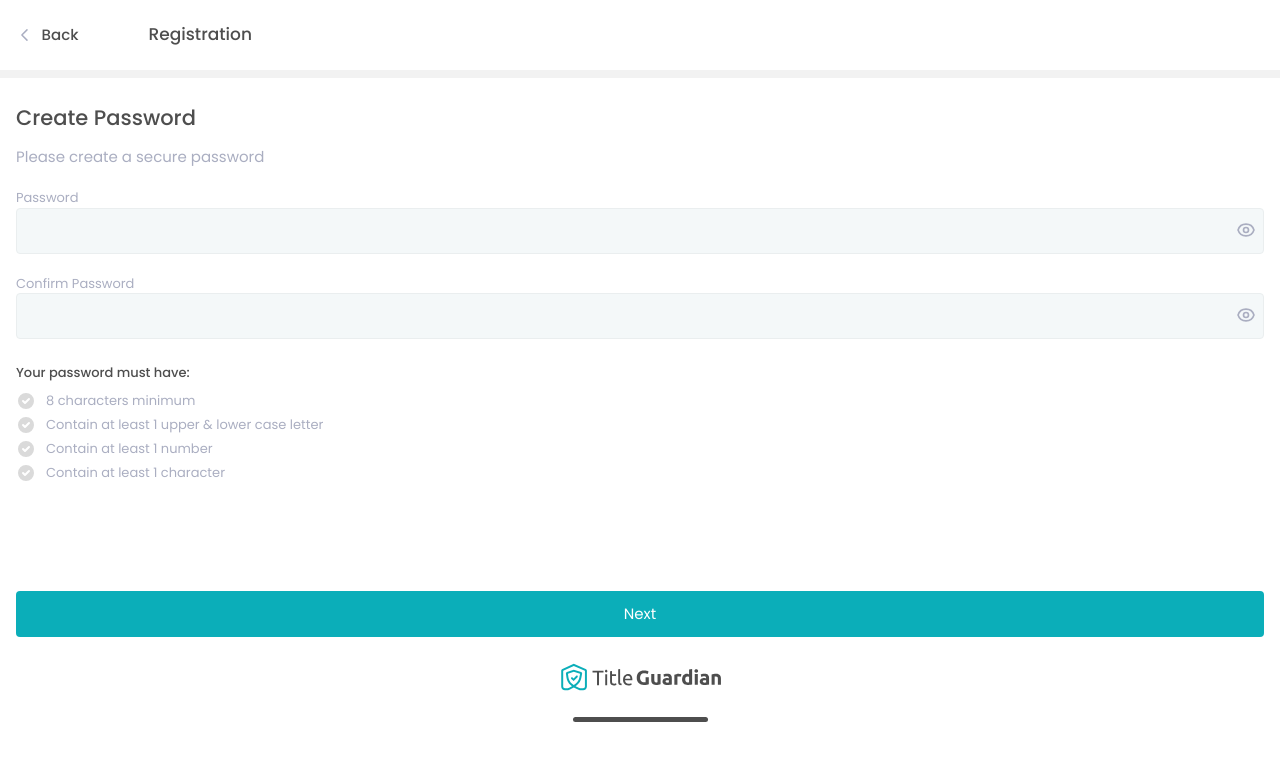
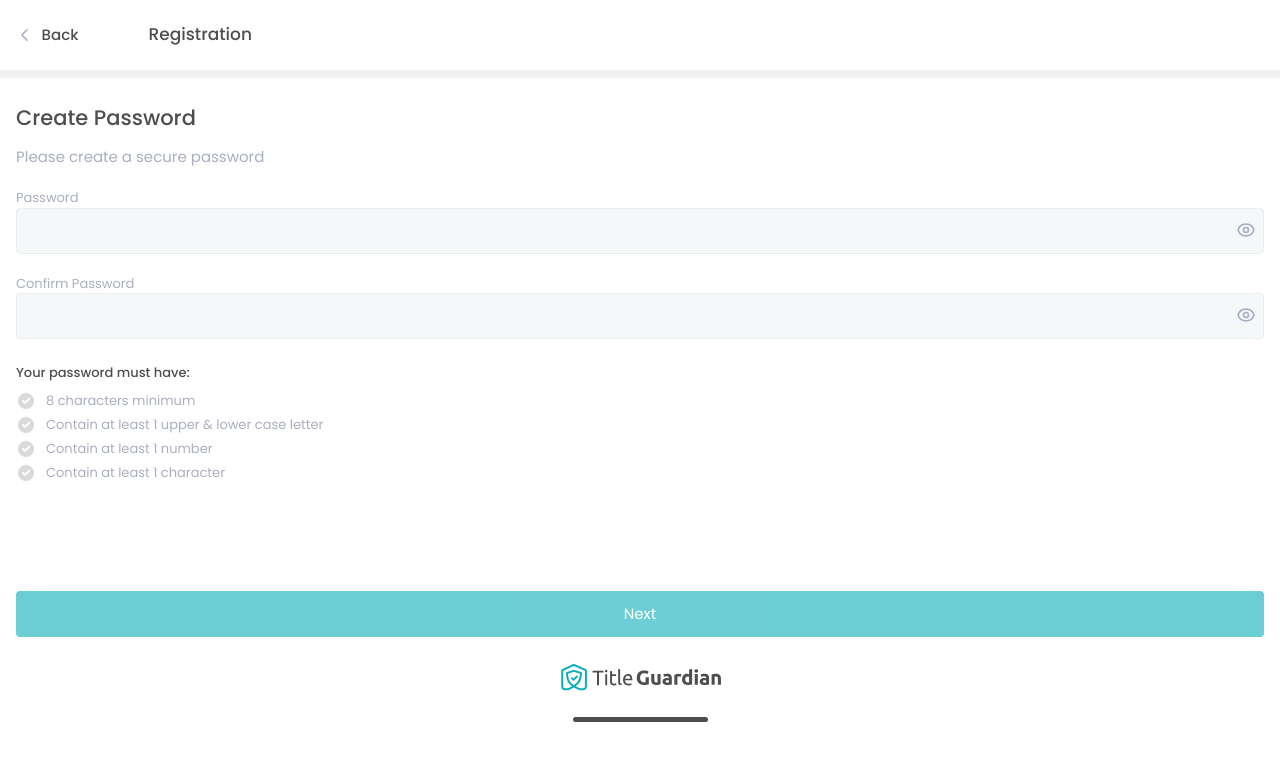
Before and after one commit to haykadamyan/test, a Next.js app: page /mobile in a window 1280 px wide. Shown: the top 760 px of the page. Built offline with nearby package versions, Linux system fonts and the light colour scheme.

Commit message:
Add some corrections to the page

```diff
--- a/src/components/create-password/form/index.tsx
+++ b/src/components/create-password/form/index.tsx
@@ -3,7 +3,7 @@ import {EyeOffIcon, EyeIcon} from "@heroicons/react/outline";
 
 import Input from "@/components/input";
 import PasswordStrengthScore from "@/components/create-password/form/password-strength-score";
-import {PasswordValidationCheckProps} from "@/components/create-password/form/types";
+import {PasswordScoreItemProps, PasswordValidationCheckProps} from "@/components/create-password/form/types";
 import PasswordValidationRules from "@/components/create-password/form/password-validation-rules";
 
 import styles from "./style.module.scss";
@@ -18,6 +18,13 @@ const initialState = {
         show: false,
     },
 }
+
+const passwordScoreInitialState: PasswordScoreItemProps = {
+    label: '',
+    textColor: '',
+    bgColor: '',
+    score: 0
+};
 
 const passwordValidationChecksInitialState: PasswordValidationCheckProps[] = [
     {
@@ -50,6 +57,7 @@ export default function CreatePasswordForm() {
     const [formData, setFormData] = useState(initialState);
     const [passwordValidationChecks, setPasswordValidationChecks] = useState(passwordValidationChecksInitialState);
     const [error, setError] = useState(null);
+    const [passwordScore, setPasswordScore] = useState(passwordScoreInitialState)
 
     const togglePassword = (inputName) => {
         setFormData({
@@ -63,14 +71,7 @@ export default function CreatePasswordForm() {
 
     const goToNext = (event) => {
         event.preventDefault();
-
-        if (!formData.password.value) {
-            setError("Password is empty.");
-        } else if (formData.passwordConfirm.value !== formData.password.value) {
-            setError("Passwords dont match.");
-        } else {
-            alert('Going to next');
-        }
+        alert('Going to next');
     }
 
     return (
@@ -104,6 +105,8 @@ export default function CreatePasswordForm() {
                 formData.password.value && (
                     <PasswordStrengthScore
                         password={formData.password.value}
+                        passwordScore={passwordScore}
+                        setPasswordScore={setPasswordScore}
                         passwordValidationChecks={passwordValidationChecks}
                         setPasswordValidationChecks={setPasswordValidationChecks}
                     />
@@ -120,7 +123,12 @@ export default function CreatePasswordForm() {
                                 ...formData.passwordConfirm,
                                 value: event.target.value,
                             },
-                        })
+                        });
+                        if (event.target.value !== formData.password.value) {
+                            setError("Passwords dont match.");
+                        } else {
+                            setError(null);
+                        }
                     }
                 }
                 name='password_confirm'
@@ -134,7 +142,7 @@ export default function CreatePasswordForm() {
             />
             {error && <span className={styles.error}>{error}</span>}
             <PasswordValidationRules passwordValidationChecks={passwordValidationChecks} />
-            <button className={styles.nextButton} onClick={goToNext}>
+            <button className={styles.nextButton} onClick={goToNext} disabled={(passwordScore.score < 2 || error)}>
                 Next
             </button>
         </form>
--- a/src/components/create-password/form/password-strength-score/index.tsx
+++ b/src/components/create-password/form/password-strength-score/index.tsx
@@ -1,6 +1,6 @@
 import React, {FunctionComponent, useEffect, useState} from "react";
 import classNames from "classnames";
-import {PasswordValidationCheckProps} from "@/components/create-password/form/types";
+import {PasswordScoreItemProps, PasswordValidationCheckProps} from "@/components/create-password/form/types";
 
 import styles from "./style.module.scss";
 
@@ -33,6 +33,8 @@ const passwordScores = [
 
 type PasswordStrengthScoreProps = {
     password: string;
+    passwordScore: PasswordScoreItemProps;
+    setPasswordScore: React.Dispatch<React.SetStateAction<PasswordScoreItemProps>>;
     passwordValidationChecks: PasswordValidationCheckProps[];
     setPasswordValidationChecks: React.Dispatch<React.SetStateAction<PasswordValidationCheckProps[]>>;
 }
@@ -40,10 +42,10 @@ type PasswordStrengthScoreProps = {
 const PasswordStrengthScore: FunctionComponent<PasswordStrengthScoreProps> = ({
     password,
     passwordValidationChecks,
-    setPasswordValidationChecks
+    setPasswordValidationChecks,
+    passwordScore,
+    setPasswordScore,
 }) => {
-    const [passwordScore, setPasswordScore] = useState({label: '', textColor: '', bgColor: '', score: 0})
-
     // Pass the changed password through all validation checks
     useEffect(() => {
         let score = 0;
--- a/src/components/create-password/form/style.module.scss
+++ b/src/components/create-password/form/style.module.scss
@@ -2,7 +2,7 @@
   @apply mt-5;
 
   .nextButton {
-    @apply w-full bg-primary text-white text-body1 text-center py-3 mt-[6.75rem] rounded;
+    @apply w-full bg-primary text-white text-body1 text-center py-3 mt-[6.75rem] rounded disabled:opacity-60;
   }
 
   .error {
```
Also changed, not shown: src/components/create-password/form/types.ts (+7 -0 lines).
